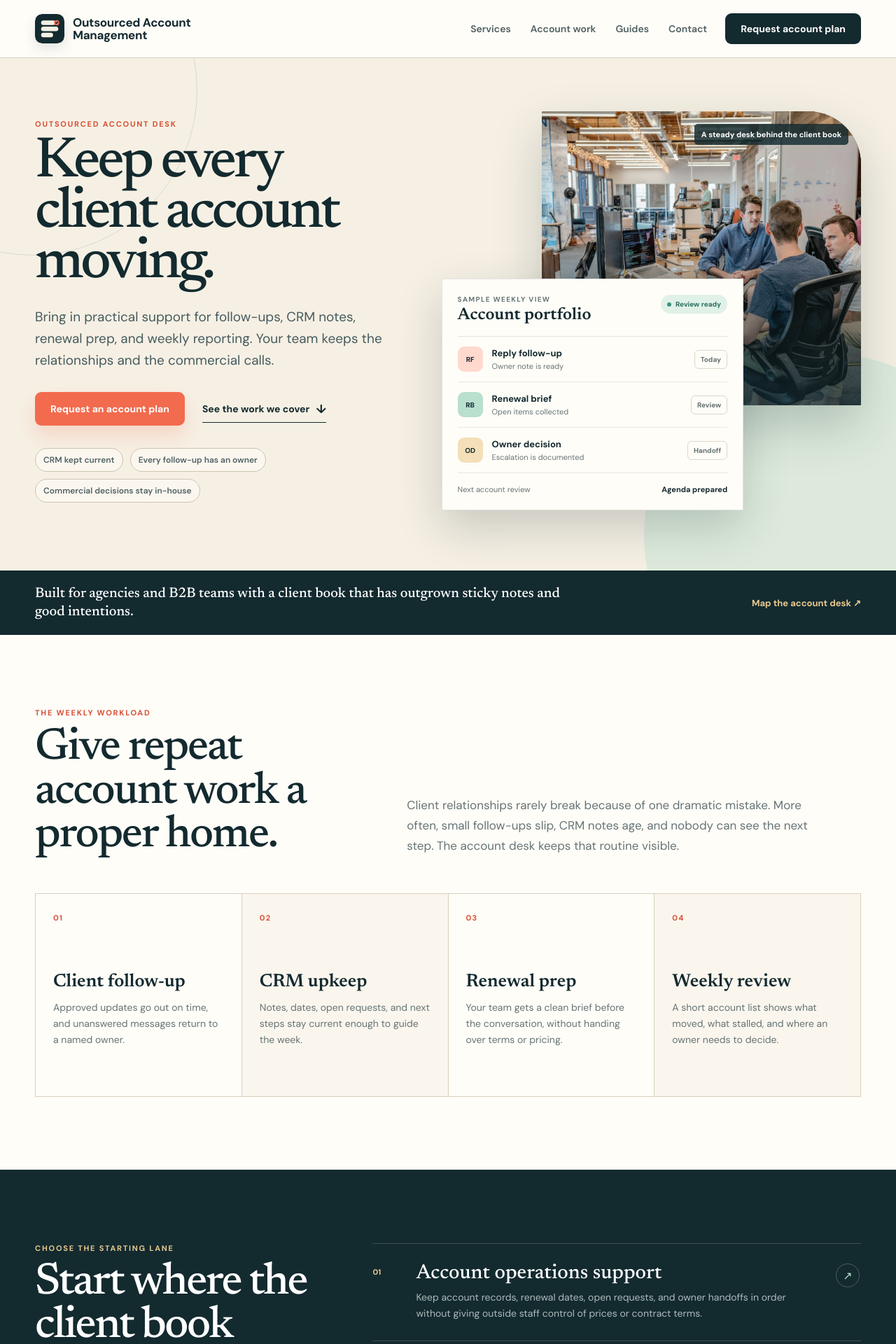
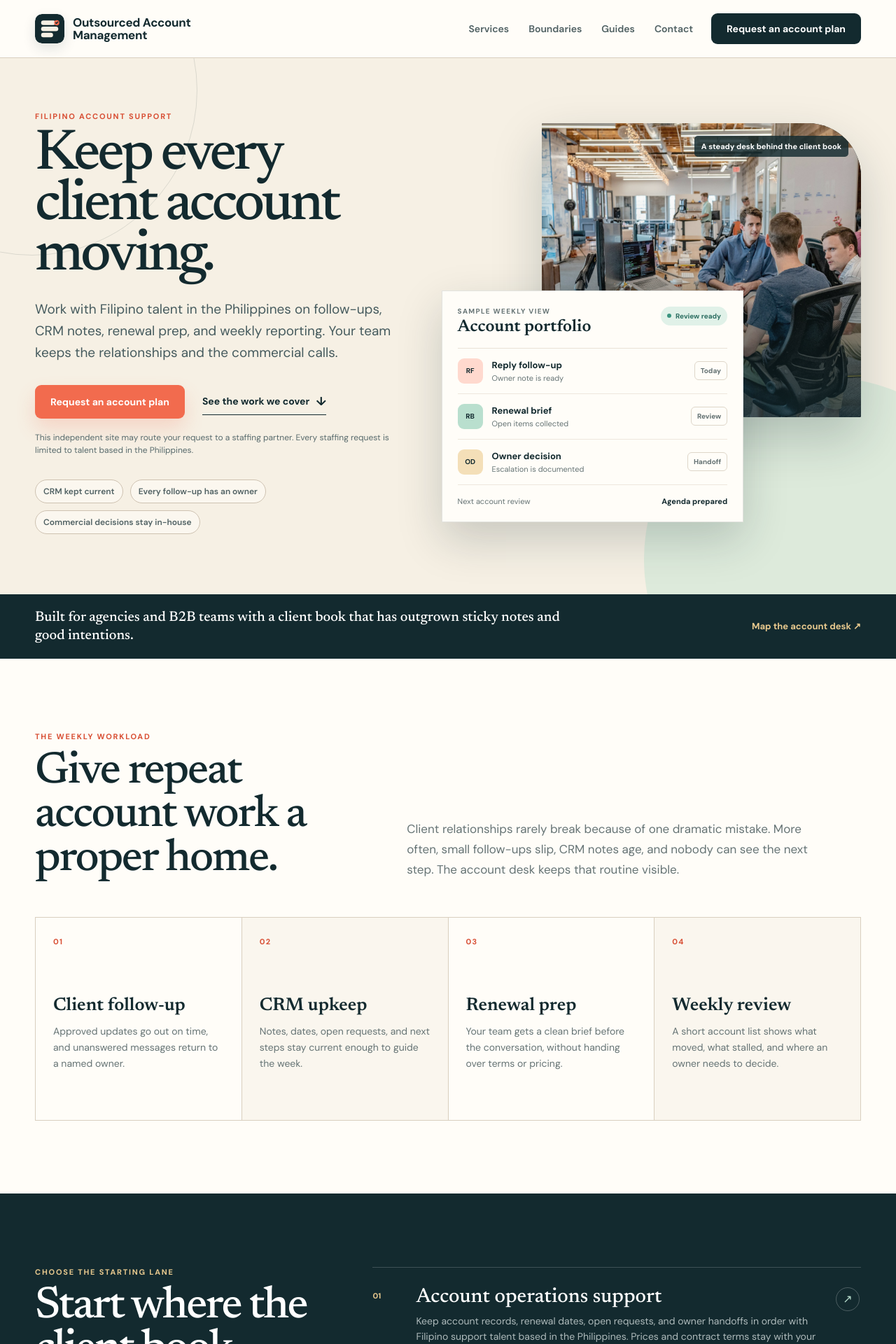
Before and after one commit to coolifystealthagents/outsourcedaccountmanagement, a Next.js app: page / in a window 1280 px wide. Shown: the top 1920 px of the page at 70% size. Built offline with nearby package versions, Linux system fonts and the light colour scheme.

Commit message:
Finalize Philippines account desk redesign

```diff
--- a/app/blog/page.tsx
+++ b/app/blog/page.tsx
@@ -1 +1 @@
-import { Header, Footer } from '../components';import { blogPosts, site } from '../data';export default function Blog(){return <><Header/><main className='section'><div className='container'><p className='eyebrow'>{site.brand}</p><h1>Offshore outsourcing guides</h1><p className='lead'>Simple guides for plan, hiring, onboarding, and provider questions.</p><div className='cards'>{blogPosts.map(p=><a className='card' href={`/blog/${p.slug}`} key={p.slug}><h3>{p.title}</h3><p>{p.excerpt}</p><span className='pill'>{p.minutes} min read</span></a>)}</div></div></main><Footer/></>}
+import { Header, Footer } from '../components';import { blogPosts, site } from '../data';export default function Blog(){return <><Header/><main className='section'><div className='container'><p className='eyebrow'>{site.brand}</p><h1>Philippines account support guides</h1><p className='lead'>Practical notes on planning, hiring Filipino talent, onboarding, and provider questions.</p><div className='cards'>{blogPosts.map(p=><a className='card' href={`/blog/${p.slug}`} key={p.slug}><h3>{p.title}</h3><p>{p.excerpt}</p><span className='pill'>{p.minutes} min read</span></a>)}</div></div></main><Footer/></>}
--- a/app/components.tsx
+++ b/app/components.tsx
@@ -27,11 +27,11 @@ export function Header() {
       <a className="logo" href="/" aria-label={`${site.brand || domain} home`}><LogoMark /></a>
       <nav className="links" aria-label="Main navigation">
         <a href="/#account-work">Services</a>
-        <a href="/#account-work">Account work</a>
+        <a href="/#handoff-boundaries">Boundaries</a>
         <a href="/blog">Guides</a>
         <a href="/contact">Contact</a>
       </nav>
-      <a className="btn nav-cta" href="/contact">Request account plan</a>
+      <a className="btn nav-cta" href="/contact">Request an account plan</a>
     </div>
   </header>;
 }
@@ -42,7 +42,7 @@ export function Footer() {
       <div className="footer-brand">
         <a className="footer-logo" href="/" aria-label={`${site.brand || domain} home`}><LogoMark /></a>
         <p>Practical help for teams that need client follow-ups, CRM upkeep, renewal prep, and account reporting handled with clear limits.</p>
-        <p className="footer-note">We recruit and hire talent only in the Philippines. This is an independent informational website. If you submit a request, we may route it to a suitable staffing team or service partner.</p>
+        <p className="footer-note">Staffing requests through this site are limited to Filipino talent based in the Philippines. This is an independent informational website, and your request may be routed to a suitable staffing partner.</p>
       </div>
       <div>
         <h3>Account services</h3>
@@ -72,7 +72,7 @@ export function CTA() {
   return <section className="final-cta">
     <p className="eyebrow">Plan the first handoff</p>
     <h2>Start with the account work that keeps slipping.</h2>
-    <p>Share the client tasks, systems, schedule, and approval limits. We will help you shape a workable scope.</p>
+    <p>Share the client tasks, systems, schedule, and approval limits. Your request may be routed to a partner that staffs Filipino talent in the Philippines.</p>
     <a className="btn primary" href="/contact">Request an account plan</a>
   </section>;
 }
--- a/app/data.ts
+++ b/app/data.ts
@@ -9,9 +9,9 @@ export const site = {
   dark: '#102033',
   color: '#0f766e',
   accent: '#6366f1',
-  heroImage: 'https://images.unsplash.com/photo-1556761175-b413da4baf72?auto=format&fit=crop&w=1200&q=80',
-  serviceImage: 'https://images.unsplash.com/photo-1556761175-4b46a572b786?auto=format&fit=crop&w=1200&q=80',
-  alt: 'account manager reviewing client dashboard',
+  heroImage: '/account-team.jpg',
+  serviceImage: '/account-team.jpg',
+  alt: 'Coworkers discussing work around a shared office desk',
   badge: 'Client desk',
 } as const;
 
@@ -19,7 +19,7 @@ export const services = [
   {
     slug: 'operations-support',
     title: 'Account operations support',
-    desc: 'Keep account records, renewal dates, open requests, and owner handoffs in order without giving outside staff control of prices or contract terms.',
+    desc: 'Keep account records, renewal dates, open requests, and owner handoffs in order with Filipino support talent based in the Philippines. Prices and contract terms stay with your internal owner.',
     bestTasks: [
       'Update CRM notes, next steps, renewal dates, and account owners',
       'Prepare weekly account lists for renewals, open requests, and missed follow-ups',
@@ -36,7 +36,7 @@ export const services = [
       'Run daily record checks before moving to a weekly review.',
     ],
     faqs: [
-      { q: 'Can outside staff change renewal terms?', a: 'No. They can prepare the account record and renewal notes, but your internal owner should approve prices, credits, and contract changes.' },
+      { q: 'Can Filipino support staff change renewal terms?', a: 'No. They can prepare the account record and renewal notes, but your internal owner should approve prices, credits, and contract changes.' },
       { q: 'What is a safe first task?', a: 'Start with CRM cleanup and a list of accounts that need a reply, review, or owner decision.' },
     ],
   },
@@ -60,7 +60,7 @@ export const services = [
       'Allow approved follow-ups, then review open requests each day.',
     ],
     faqs: [
-      { q: 'Can outsourced support handle unhappy clients?', a: 'They can collect the facts and alert the account owner. Resolution terms, refunds, and sensitive promises should stay with your team.' },
+      { q: 'Can Filipino account support handle unhappy clients?', a: 'They can collect the facts and alert the account owner. Resolution terms, refunds, and sensitive promises should stay with your team.' },
       { q: 'What should we provide before launch?', a: 'Share approved replies, account owner names, response targets, and a short list of issues that always need escalation.' },
     ],
   },
@@ -117,8 +117,8 @@ export const services = [
 export const blogPosts = [
   {
     slug: 'outsourced-account-management-planning',
-    title: 'Outsourced Account Management: What does it plan?',
-    excerpt: 'A plain-English guide to staffing details, scope, and hidden planning.',
+    title: 'Outsourced Account Management: What should account support cover?',
+    excerpt: 'A plain guide to role scope, staffing details, and the decisions that stay in house.',
     minutes: 6,
   },
   {
@@ -191,7 +191,7 @@ export const blogDetails = {
       {
         name: 'NIST SP 800-53 Rev. 5 security and privacy controls',
         url: 'https://csrc.nist.gov/pubs/sp/800/53/r5/upd1/final',
-        note: 'Useful when setting CRM and client-data permission rules for outside staff.',
+        note: 'Useful when setting CRM and client-data permission rules for Filipino support staff.',
       },
       {
         name: 'IBM guide to data quality',
@@ -216,25 +216,19 @@ export const blogDetails = {
   },
 } as const;
 
-export const stats = [
-  { label: 'Typical savings target', value: '30-60%', note: 'depends on role, management, and local hiring plan' },
-  { label: 'Best pilot length', value: '14 days', note: 'enough time to test quality before scaling' },
-  { label: 'Start with', value: '5-10 tasks', note: 'clear recurring tasks beat vague job descriptions' },
-] as const;
-
 export const staffingOffer = {
-  partner: 'our staffing team',
-  promise: 'Get a managed offshore staffing plan built around the work you need removed from your plate.',
+  partner: 'a Philippines-based staffing partner',
+  promise: 'Get an account support plan built around Filipino talent based in the Philippines.',
   fit: [
-    'business owners who need reliable remote staff but do not want to screen alone',
-    'teams that want trained support, backup coverage, and a clear manager path',
+    'business owners who need Filipino talent but do not want to screen alone',
+    'teams that want Philippines-based support, backup coverage, and a clear manager path',
     'companies that need help with admin, operations, customer support, calls, bookkeeping, development, or marketing work',
   ],
   included: [
-    'role planning call to turn your task list into a clear staffing scope',
-    'candidate matching based on skills, schedule, tools, and communication needs',
+    'a role planning call that turns your task list into a clear staffing scope',
+    'matching with Filipino candidates based on skills, schedule, tools, and communication needs',
     'onboarding guidance for SOPs, scorecards, reporting, and safe tool access',
-    'managed support so quality, attendance, and replacement questions do not sit only on the owner',
+    'a clear contact for quality, attendance, and replacement questions',
   ],
   proof: [
     'clear task scope before hiring',
@@ -253,10 +247,10 @@ export const leadQuestions = [
 ] as const;
 
 export const staffingProcess = [
-  { step: '1', title: 'Map the role', body: 'We turn messy tasks into one clear role with outcomes, tools, limits, and a first-week checklist.' },
-  { step: '2', title: 'Match the staff', body: 'our staffing team can help match remote staff to the work, schedule, communication style, and skill level you need.' },
+  { step: '1', title: 'Map the role', body: 'Turn the task list into one clear role with outcomes, tools, limits, and a first-week checklist.' },
+  { step: '2', title: 'Match the person', body: 'A Philippines-based staffing partner can match Filipino talent to the work, schedule, communication style, and skill level you need.' },
   { step: '3', title: 'Launch with control', body: 'Start with SOPs, sample work, limited access, daily review, and a simple scorecard so quality is easy to see.' },
   { step: '4', title: 'Scale what works', body: 'Once the first tasks are stable, add more work, better reporting, and stronger delegation without guessing.' },
 ] as const;
 
-export const staffingFitNote = 'Every staffing plan depends on role scope, schedule, skills, tools, and management needs. Send the role details and our staffing team can guide the best fit.';
+export const staffingFitNote = 'Every plan depends on the role scope, schedule, skills, tools, and management needs. Requests are limited to Filipino talent based in the Philippines and may be routed to a suitable staffing partner.';
--- a/app/globals.css
+++ b/app/globals.css
@@ -53,6 +53,7 @@ h1, h2, h3, p { margin-top: 0; }
 .hero-actions { display: flex; align-items: center; gap: 25px; flex-wrap: wrap; }
 .text-link { display: inline-flex; align-items: center; gap: 9px; padding: 8px 0; border-bottom: 1px solid currentColor; color: var(--ink); font-size: 14px; font-weight: 700; }
 .text-link span { font-size: 17px; }
+.routing-note { max-width: 610px; margin: 18px 0 0; color: #586a6c; font-size: 12px; line-height: 1.55; }
 .hero-guardrails { display: flex; gap: 10px; flex-wrap: wrap; margin-top: 32px; }
 .hero-guardrails span { padding: 8px 11px; border: 1px solid #cec2b1; border-radius: 999px; background: rgba(255, 253, 248, .56); color: #516264; font-size: 12px; font-weight: 600; }
 
--- a/app/layout.tsx
+++ b/app/layout.tsx
@@ -1,4 +1,4 @@
 import './globals.css';
 import type { Metadata } from 'next';
-export const metadata: Metadata = { metadataBase: new URL('https://outsourcedaccountmanagement.com'), title: { default: 'Outsourced Account Management | Client account support', template: '%s | Outsourced Account Management' }, description: 'Practical outsourced account support for client follow-ups, CRM upkeep, renewal prep, reporting, and controlled handoffs.', openGraph: { title: 'Outsourced Account Management', description: 'A practical account desk for recurring client work.', url: 'https://outsourcedaccountmanagement.com', siteName: 'Outsourced Account Management', type:'website' } };
+export const metadata: Metadata = { metadataBase: new URL('https://outsourcedaccountmanagement.com'), title: { default: 'Outsourced Account Management | Filipino account support', template: '%s | Outsourced Account Management' }, description: 'Plan client follow-up, CRM upkeep, renewal prep, and reporting support with Filipino talent based in the Philippines.', openGraph: { title: 'Outsourced Account Management', description: 'A practical account desk staffed by Filipino talent in the Philippines.', url: 'https://outsourcedaccountmanagement.com', siteName: 'Outsourced Account Management', type:'website' } };
 export default function RootLayout({children}:{children:React.ReactNode}){return <html lang='en'><body>{children}</body></html>}
--- a/app/page.tsx
+++ b/app/page.tsx
@@ -33,13 +33,14 @@ export default function Home() {
       <section className="desk-hero">
         <div className="container desk-hero-grid">
           <div className="hero-copy">
-            <p className="eyebrow">Outsourced account desk</p>
+            <p className="eyebrow">Filipino account support</p>
             <h1>Keep every client account moving.</h1>
-            <p className="hero-lead">Bring in practical support for follow-ups, CRM notes, renewal prep, and weekly reporting. Your team keeps the relationships and the commercial calls.</p>
+            <p className="hero-lead">Work with Filipino talent in the Philippines on follow-ups, CRM notes, renewal prep, and weekly reporting. Your team keeps the relationships and the commercial calls.</p>
             <div className="hero-actions">
               <a className="btn primary" href="/contact">Request an account plan</a>
               <a className="text-link" href="#account-work">See the work we cover <span aria-hidden="true">↓</span></a>
             </div>
+            <p className="routing-note">This independent site may route your request to a staffing partner. Every staffing request is limited to talent based in the Philippines.</p>
             <div className="hero-guardrails" aria-label="Account support guardrails">
               <span>CRM kept current</span>
               <span>Every follow-up has an owner</span>
@@ -49,7 +50,7 @@ export default function Home() {
 
           <div className="portfolio-visual" aria-label="Sample account portfolio view">
             <div className="photo-frame">
-              <img src="/account-team.jpg" alt="Account team reviewing client work together" />
+              <img src="/account-team.jpg" alt="Coworkers discussing work around a shared office desk" />
               <span className="photo-caption">A steady desk behind the client book</span>
             </div>
             <div className="portfolio-board">
@@ -118,7 +119,7 @@ export default function Home() {
         </div>
       </section>
 
-      <section className="container section handoff-section">
+      <section className="container section handoff-section" id="handoff-boundaries">
         <div className="handoff-copy">
           <p className="eyebrow">A controlled handoff</p>
           <h2>The outside desk handles the routine. Your account owner keeps the judgment.</h2>
@@ -180,7 +181,7 @@ export default function Home() {
         <div>
           <p className="eyebrow">Start with the actual work</p>
           <h2>Bring us the account list that keeps slipping.</h2>
-          <p>We will help you shape a clear scope, sensible limits, and a first weekly review.</p>
+          <p>Your request can be matched with a Philippines-based staffing partner who understands the scope, limits, and first weekly review.</p>
         </div>
         <a className="btn primary" href="/contact">Request an account plan</a>
       </section>
--- a/app/services/[slug]/page.tsx
+++ b/app/services/[slug]/page.tsx
@@ -110,10 +110,11 @@ export default async function Service({ params }: { params: Promise<{ slug: stri
               <p className="eyebrow">{site.brand} service</p>
               <h1>{service.title}</h1>
               <p className="lead">{service.desc}</p>
-              <a className="btn primary" href="/contact">Plan this role</a>
+              <p>Staff this work with Filipino talent based in the Philippines.</p>
+              <a className="btn primary" href="/contact">Request an account plan</a>
             </div>
             <div className="hero-card">
-              <img src={site.serviceImage} alt={`${service.title} team reviewing account work`} />
+              <img src={site.serviceImage} alt="Coworkers discussing work around a shared office desk" />
             </div>
           </div>
         </section>
--- a/app/thank-you/page.tsx
+++ b/app/thank-you/page.tsx
@@ -1 +1 @@
-import { Header, Footer } from '../components';export default function Thanks(){return <><Header/><main className='section'><div className='container'><h1>Thanks — request received.</h1><p className='lead'>Placeholder confirmation page.</p><a className='btn' href='/'>Back home</a></div></main><Footer/></>}
+import { Header, Footer } from '../components';export default function Thanks(){return <><Header/><main className='section'><div className='container'><p className='eyebrow'>Request received</p><h1>Thanks. Your account plan is next.</h1><p className='lead'>Your request may be routed to a staffing partner that works exclusively with Filipino talent based in the Philippines. They can use the details you shared to map the role, access limits, and first review.</p><a className='btn primary' href='/'>Back to the account desk</a></div></main><Footer/></>}
```
Also changed, not shown: app/contact/page.tsx (+2 -2 lines), 1 other file (tests, documents, lock files or other folders).
